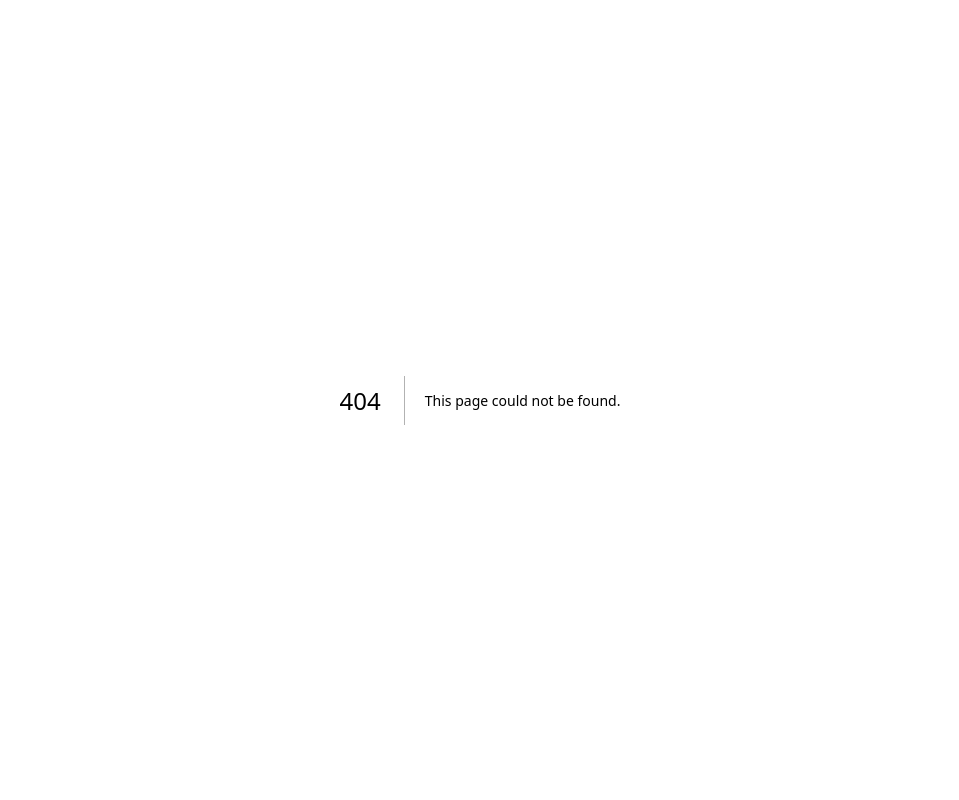
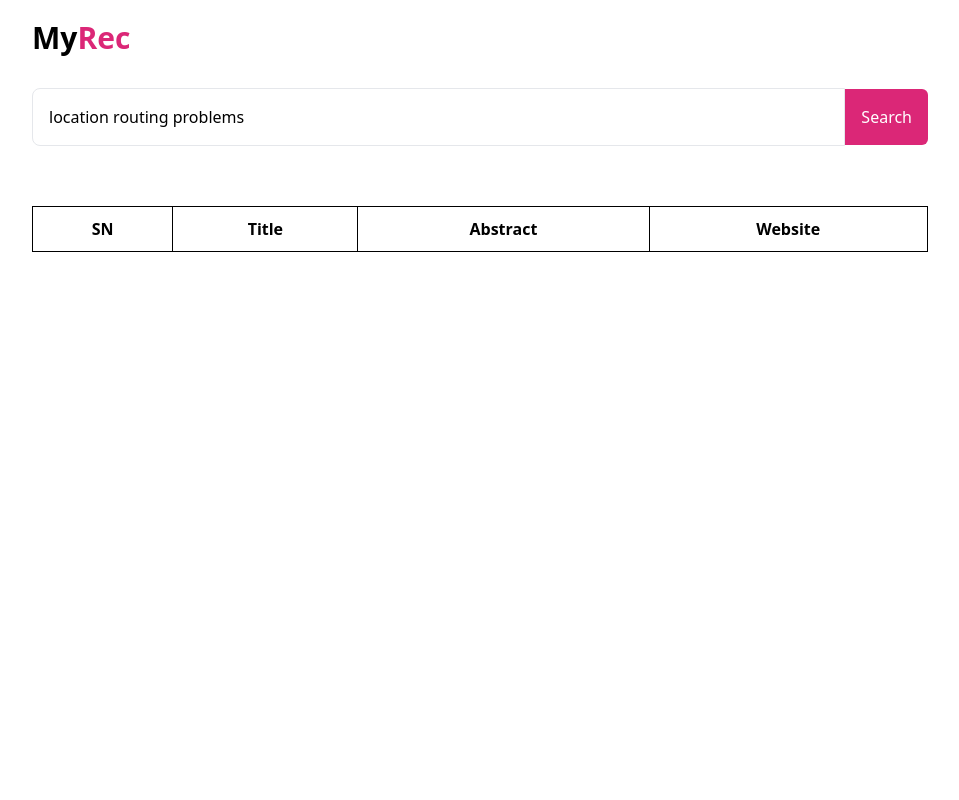
Before and after one commit to docty/myrec, a Next.js app: page /research in a window 1280 px wide. Before the commit this address had no page. Shown: the top 800 px of the page, without its empty margins (160-1119 px from the left). Built offline with nearby package versions, Linux system fonts and the light colour scheme.

Commit message:
prestage - 14

```diff
--- a/src/app/globals.css
+++ b/src/app/globals.css
@@ -1,16 +1,14 @@
 @tailwind base;
 @tailwind components;
 @tailwind utilities;
-table {
-    margin-top: 10px;
-}
+
 
 table,
 th,
 td {
     border: 1px solid #000;
     border-collapse: collapse;
-    padding: 5px;
+    padding: 10px;
 }
 
 .loading {
@@ -47,3 +45,23 @@ input {
 button {
     padding: 5px;
 }
+
+.bg-banner {
+    background: linear-gradient(90deg, #4e54c8 0%,#8f94fb 35%);
+}
+
+.move-load{
+
+    animation: moveme 1000ms infinite linear;
+}
+
+
+@keyframes moveme {
+    from {
+        transform: translateX(0)
+    }
+
+    to {
+        transform: translateX(calc(100vw - 38vw));
+    }
+}
--- a/src/app/layout.tsx
+++ b/src/app/layout.tsx
@@ -1,3 +1,4 @@
+import Link from 'next/link'
 import './globals.css'
 
 export default function RootLayout({
@@ -12,7 +13,12 @@ export default function RootLayout({
         head.tsx. Find out more at https://beta.nextjs.org/docs/api-reference/file-conventions/head
       */}
       <head />
-      <body>{children}</body>
+      <body className='min-h-screen'>
+        {children}
+        <footer className='bg-black text-white p-8 px-48 mt-4'>
+          <p >Copyright Decimalvalues</p>
+        </footer>
+      </body>
     </html>
   )
 }
--- a/src/app/page.tsx
+++ b/src/app/page.tsx
@@ -1,92 +1,30 @@
 'use client'
-import { useRef, useState } from "react";
-import { DownloadTableExcel } from 'react-export-table-to-excel';
-import axios from "axios";
+import Image from "next/image";
+import Link from "next/link";
 export default function Home() {
-  const [search, setSearch] = useState('location routing problems');
-  const [isLoading, setIsLoading] = useState(false);
-  const [data, setData] = useState<IJournal[]>([]);
-  const tableRef = useRef(null);
-  const start = useRef(0)
-
-
-  const getData = async () => {
-    setIsLoading(true);
-
-
-    const result = await axios.get(`api/research?q=${search}&start=${start.current}`)
-
-    if (result.status) {
-      start.current = start.current + 10;
-      setData((p) => [...p, ...result.data])
-      setIsLoading(false);
-    } else {
-      console.log('error');
-      setIsLoading(false);
-    }
-
-
-
-
-
-
-  }
 
 
   return (
-    <div className="p-12">
-      <h1 className="text-large font-bold my-12">Web Scraping</h1>
-      <input className="border p-4  w-full my-3" placeholder="Enter search ..." value={search} onChange={(e) => setSearch(e.target.value)} />
-      <button onClick={getData} className={'bg-blue-600 block text-white p-4 rounded-md'} >Search </button>
-
-      {
-        isLoading && <div className="w-8 h-8 border-b-white animate-spin rounded-full border-4 border-black " ></div>
-
-      }
-
-      <DownloadTableExcel
-        filename="users table"
-        sheet="users"
-        currentTableRef={tableRef.current}
-      >
-
-        <button className={'bg-pink-600 block text-white p-4 rounded-md'} > Export excel </button>
-
-      </DownloadTableExcel>
-
-
-      <table className="w-full my-12" ref={tableRef}>
-        <thead>
-          <tr>
-            <th> SN </th>
-            <th> Title </th>
-            <th> Abstract</th>
-            <th> Website</th>
-          </tr>
-        </thead>
-        <tbody id="table_body" style={{ textAlign: 'center' }}>
-          {
-            (data.length > 0) ? data.map((element, index) => (
-              <tr key={index}>
-                <td>{index + 1}</td>
-                <td>{element.title ? element.title : ''}</td>
-                <td>{element.abstract ? element.abstract : ''}</td>
-                <td><a href={element.url} className={'text-blue-400'}>Visit Website</a></td>
-              </tr>
-            )) : null
-          }
-        </tbody>
-      </table>
-
-
-      <button onClick={getData} className={'bg-blue-600 text-white p-4 rounded-md'} >Load More </button>
+    <div>
+      <nav className=' p-5 px-48 flex justify-between items-center'>
+        <Link href={'/'} className={'text-3xl font-bold'}>My<span className='text-pink-600'>Rec</span></Link>
+        <Link href={'/research'} className='bg-pink-600 text-white rounded-lg p-3'>Get Started</Link>
+      </nav>
+      <Banner />
     </div>
   )
 }
 
 
-interface IJournal {
-  title: string;
-  abstract: string;
-  url?: string;
-}
+const Banner = () => (
+  <div className="h-56s bg-banner flex items-center p-12 px-48 gap-x-8">
+    <div className="flex flex-col gap-y-12 flex-1">
+      <h3 className="text-5xl font-bold text-white">Simplify all your research query</h3>
+      <p className="text-white">My Research Extraction Center  is the best researching unit that makes all your research queries very easy and faster</p>
+      <Link href={'/research'} className="bg-pink-600 p-4 w-1/3 text-white rounded-lg font-semibold">Start Researching Now</Link>
+    </div>
+    <div className="flex-1">
+      <Image src={'/study_girl.png'} alt={'banner'} width={500} height={100} />
+    </div>
+  </div>
+)
--- /dev/null
+++ b/src/app/research/page.tsx
@@ -0,0 +1,114 @@
+'use client'
+import { useRef, useState } from "react";
+import { DownloadTableExcel } from 'react-export-table-to-excel';
+
+import axios from "axios";
+import Image from "next/image";
+import Link from "next/link";
+export default function Home() {
+    const [search, setSearch] = useState('location routing problems');
+    const [isLoading, setIsLoading] = useState(false);
+    const [data, setData] = useState<IJournal[]>([]);
+    const tableRef = useRef(null);
+    const start = useRef(0)
+
+
+    const getData = async () => {
+        setIsLoading(true);
+
+        try {
+            const result = await axios.get(`api/research?q=${search}&start=${start.current}`)
+            if (result.status) {
+                start.current = start.current + 10;
+                setData((p) => [...p, ...result.data])
+                setIsLoading(false);
+            } else {
+                console.log('error');
+                setIsLoading(false);
+            }
+        } catch (error) {
+            setIsLoading(false);
+        }
+
+
+
+
+    }
+
+
+    return (
+        <>
+            <nav className=' p-5 px-48 flex justify-between items-center'>
+                <Link href={'/'} className={'text-3xl font-bold'}>My<span className='text-pink-600'>Rec</span></Link>
+            </nav>
+
+            <div className="px-48 flex items-baseline">
+                <input className="border p-4  w-full my-3 rounded-l-lg" placeholder="Enter search ..." value={search} onChange={(e) => setSearch(e.target.value)} />
+                <button onClick={getData} className={'bg-pink-600 block text-white p-4 rounded-md rounded-l-none'} >Search </button>
+
+            </div>
+
+            {
+                isLoading && <div className="px-48">
+                    <div className="h-1 bg-violet-100">
+                        <span className="h-1 bg-blue-500 w-56 block move-load" ></span>
+                    </div>
+                </div>
+
+            }
+
+            {/* <DownloadTableExcel
+                filename="users table"
+                sheet="users"
+                currentTableRef={tableRef.current}
+            >
+
+                <button className={'bg-pink-600 block text-white p-4 rounded-md'} > Export excel </button>
+
+            </DownloadTableExcel> */}
+
+            <div className="px-48 min-h-screen">
+                <table className="w-full my-12 " ref={tableRef}>
+                    <thead>
+                        <tr>
+                            <th> SN </th>
+                            <th> Title </th>
+                            <th> Abstract</th>
+                            <th> Website</th>
+                        </tr>
+                    </thead>
+                    <tbody id="table_body" className="text-center">
+                        {
+                            (data.length > 0) ? data.map((element, index) => (
+                                <tr key={index}>
+                                    <td>{index + 1}</td>
+                                    <td>{element.title ? element.title : ''}</td>
+                                    <td>{element.abstract ? element.abstract : ''}</td>
+                                    <td><a href={element.url} className={'text-blue-400'}>Visit Website</a></td>
+                                </tr>
+                            )) : null
+                        }
+                    </tbody>
+                </table>
+            </div>
+
+
+            {
+                data.length > 0 && <div className="px-48 ">
+                    <button onClick={getData} className={'bg-pink-600  text-white p-4 rounded-md'} >Load More </button>
+
+                </div>
+            }
+
+        </>
+    )
+}
+
+
+
+
+interface IJournal {
+    title: string;
+    abstract: string;
+    url?: string;
+}
--- a/src/backend/config.ts
+++ b/src/backend/config.ts
@@ -36,7 +36,7 @@ export const synthesis = async (link: string[]) => {
 
         //     console.log((start / link.length) * 100);
         await sleep(10000);
-        //     //let response = null;
+
         try {
 
 
@@ -87,7 +87,7 @@ const processPage = (url: URL, $: CheerioAPI) => {
     try {
 
         const title = $(journal.title).text();
-        let abstracts = $(journal.abstract);
+        const abstracts = $(journal.abstract);
 
         const abstract = abstracts.map((v, el) => $(el).text())
 
--- a/src/backend/journal.ts
+++ b/src/backend/journal.ts
@@ -1,10 +1,10 @@
 const journalSelector: Record<string, IJournal> = {
 
-    'https://www.sciencedirect.com': {
+    'https://www.sciencedirect.com/': {
         title: '#screen-reader-main-title > span',
         abstract: '.abstract.author > div > p'
     },
-    'https://link.springer.com': {
+    'https://link.springer.com/': {
         title: '.c-article-title',
         abstract: '.c-article-section__content  > p'
     },
@@ -20,8 +20,8 @@ const journalSelector: Record<string, IJournal> = {
         title: '.citation__title',
         abstract: '.abstractSection '
     },
-    ' https://ieeexplore.ieee.org': {
-        title: '.document-title',
+    'https://ieeexplore.ieee.org': {
+        title: '.document-title > span',
         abstract: '.abstract-text > div > div > div'
     },
     'https://www.osti.gov': {
@@ -35,10 +35,6 @@ const journalSelector: Record<string, IJournal> = {
     'https://aip.scitation.org': {
         title: '.title',
         abstract: '.NLM_paragraph'
-    },
-    'https://ieeexplore.ieee.org': {
-        title: '.document-title',
-        abstract: '.abstract-text.row > div > div > div'
     },
     'https://www.ncbi.nlm.nih.gov/': {
         title: '.content-title',
```
Also changed, not shown: public/study_girl.png (added).
